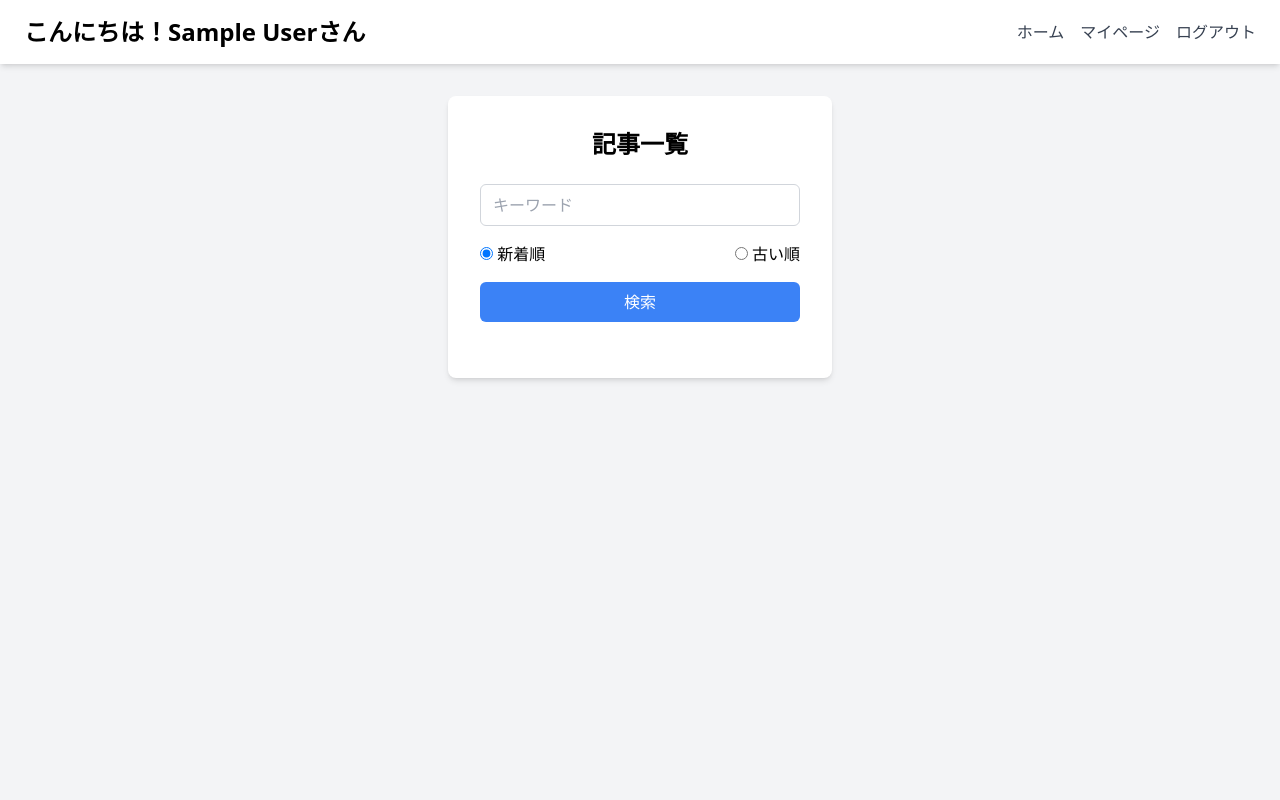
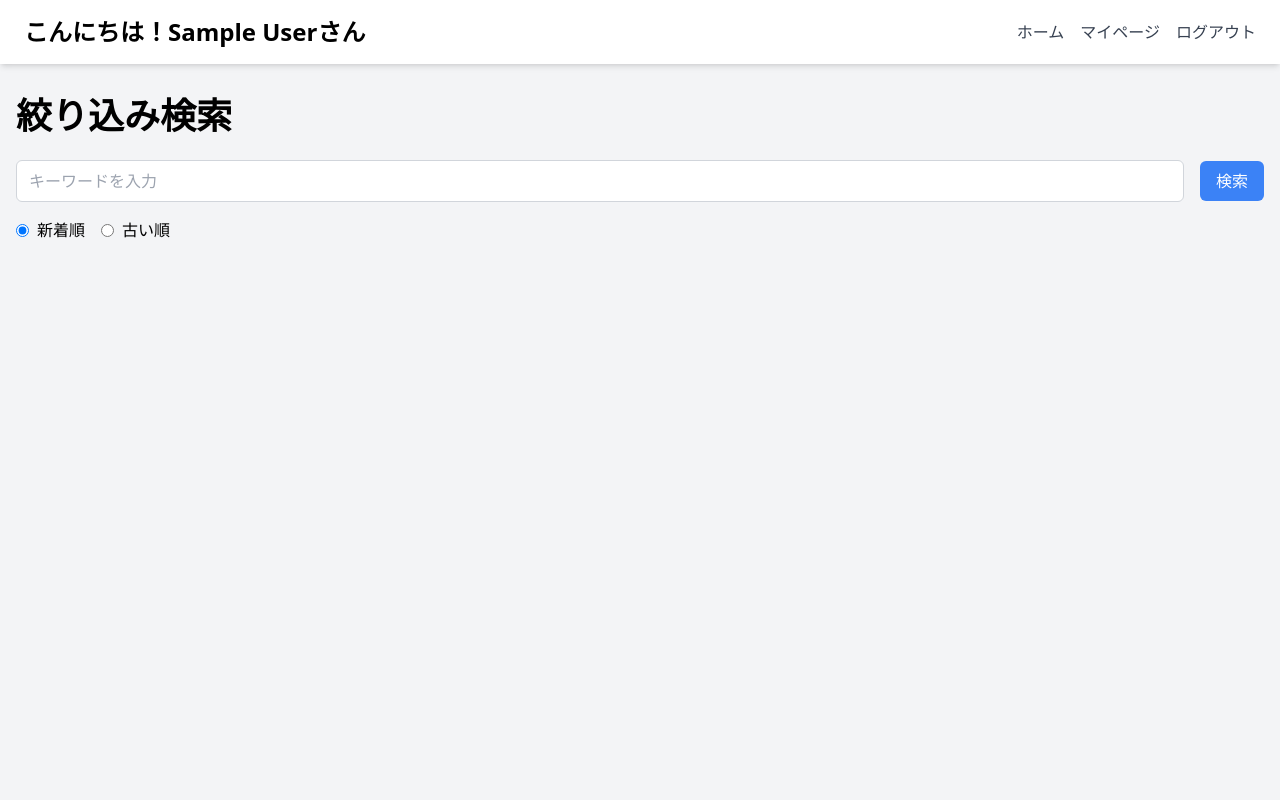
Before and after one commit to atsuki-kitahori/blog, a PHP site: page / in a window 1280 px wide. Run offline with PHP 8.4, Linux system fonts and the light colour scheme; the visitor is signed in with stand-in values (Sample User, id 1); data that the repository does not hold is empty; some libraries are stand-ins or nearby versions.

Commit message:
トップページの見た目変更

```diff
--- a/src/public/index.php
+++ b/src/public/index.php
@@ -52,7 +52,7 @@ $articles = $stmt->fetchAll(PDO::FETCH_ASSOC);
     <title>記事一覧</title>
     <script src="https://cdn.tailwindcss.com"></script>
 </head>
-<body class="bg-gray-100 flex flex-col items-center min-h-screen">
+<body class="bg-gray-100 flex flex-col min-h-screen">
     <header class="bg-white w-full shadow-md">
         <div class="container mx-auto flex justify-between items-center py-4 px-6">
             <h1 class="text-2xl font-bold">こんにちは！<?php echo htmlspecialchars(
@@ -65,36 +65,49 @@ $articles = $stmt->fetchAll(PDO::FETCH_ASSOC);
             </nav>
         </div>
     </header>
-    <div class="bg-white p-8 rounded-lg shadow-md w-96 mt-8">
-        <h2 class="text-2xl font-bold mb-6 text-center">記事一覧</h2>
+    <main class="container mx-auto mt-8 px-4">
+        <h2 class="text-4xl font-bold mb-6">絞り込み検索</h2>
         <form method="GET" class="mb-6">
-            <input type="text" name="keyword" placeholder="キーワード" class="w-full px-3 py-2 border border-gray-300 rounded-md focus:outline-none focus:ring-2 focus:ring-blue-500 mb-4">
-            <div class="flex justify-between mb-4">
-                <label>
-                    <input type="radio" name="order" value="new" checked> 新着順
+            <div class="flex items-center space-x-4 mb-4">
+                <input type="text" name="keyword" placeholder="キーワードを入力" class="flex-grow px-3 py-2 border border-gray-300 rounded-md focus:outline-none focus:ring-2 focus:ring-blue-500">
+                <button type="submit" class="bg-blue-500 text-white px-4 py-2 rounded-md hover:bg-blue-600 transition duration-300">検索</button>
+            </div>
+            <div class="flex items-center space-x-4">
+                <label class="inline-flex items-center">
+                    <input type="radio" name="order" value="new" <?php echo $order ===
+                    'new'
+                        ? 'checked'
+                        : ''; ?> class="form-radio text-blue-500">
+                    <span class="ml-2">新着順</span>
                 </label>
-                <label>
-                    <input type="radio" name="order" value="old"> 古い順
+                <label class="inline-flex items-center">
+                    <input type="radio" name="order" value="old" <?php echo $order ===
+                    'old'
+                        ? 'checked'
+                        : ''; ?> class="form-radio text-blue-500">
+                    <span class="ml-2">古い順</span>
                 </label>
             </div>
-            <button type="submit" class="w-full bg-blue-500 text-white py-2 rounded-md hover:bg-blue-600 transition duration-300">検索</button>
         </form>
+        <div class="grid grid-cols-1 md:grid-cols-2 lg:grid-cols-4 gap-6">
             <?php foreach ($articles as $article): ?>
-            <div class="mb-4">
-                <h3 class="text-xl font-bold"><?php echo htmlspecialchars(
+                <div class="bg-white p-6 rounded-lg shadow-md">
+                    <img src="https://source.unsplash.com/random/400x300?nature" alt="記事イメージ" class="w-full h-48 object-cover mb-4 rounded">
+                    <h3 class="text-xl font-bold mb-2"><?php echo htmlspecialchars(
                         $article['title']
                     ); ?></h3>
-                <p class="text-gray-600"><?php echo htmlspecialchars(
+                    <p class="text-gray-600 mb-2"><?php echo htmlspecialchars(
                         $article['created_at']
                     ); ?></p>
-                <p class="text-gray-800"><?php echo htmlspecialchars(
-                    mb_strimwidth($article['contents'], 0, 15, '...')
+                    <p class="text-gray-800 mb-4"><?php echo htmlspecialchars(
+                        mb_strimwidth($article['contents'], 0, 60, '...')
                     ); ?></p>
                     <a href="detail.php?id=<?php echo $article[
                         'id'
-                ]; ?>" class="text-blue-500 hover:underline">記事詳細へ</a>
+                    ]; ?>" class="bg-green-500 text-white px-4 py-2 rounded-md hover:bg-green-600 transition duration-300">記事詳細へ</a>
                 </div>
             <?php endforeach; ?>
         </div>
+    </main>
 </body>
 </html>
```
Lines whose indentation alone changed are shown as unchanged.
